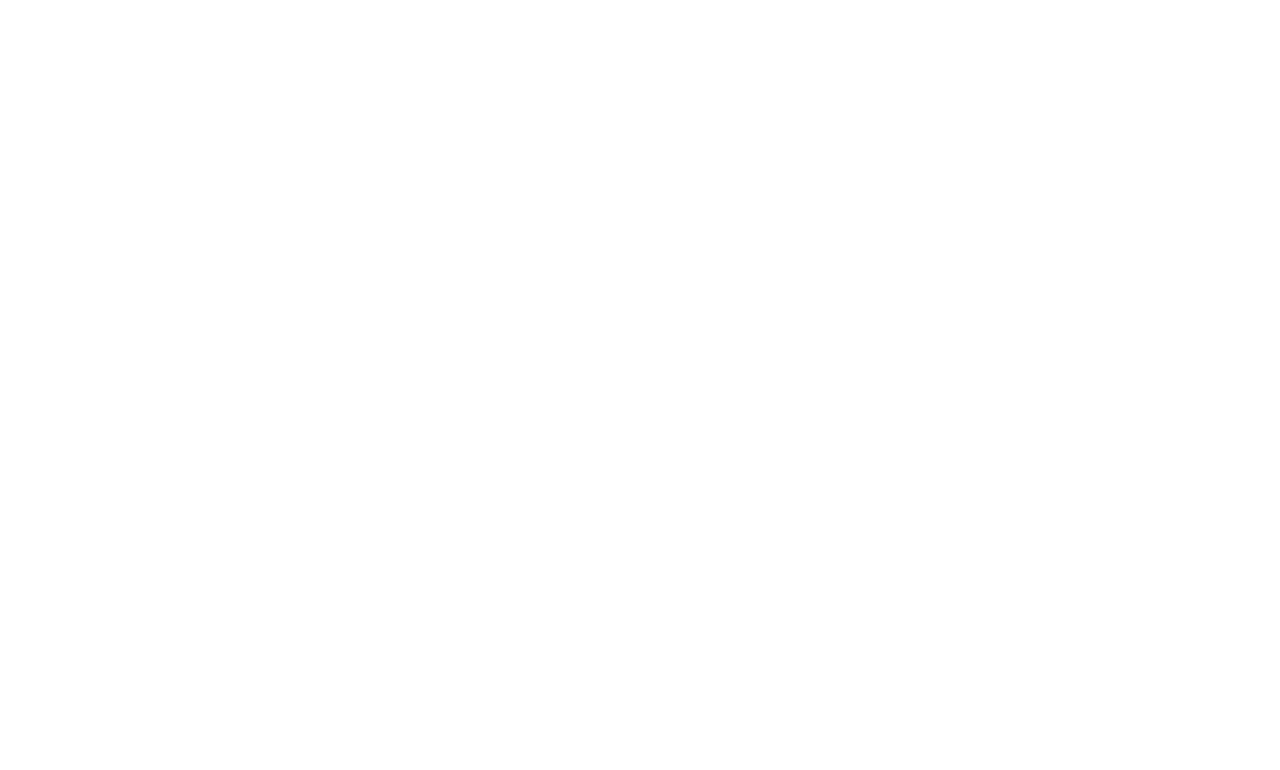
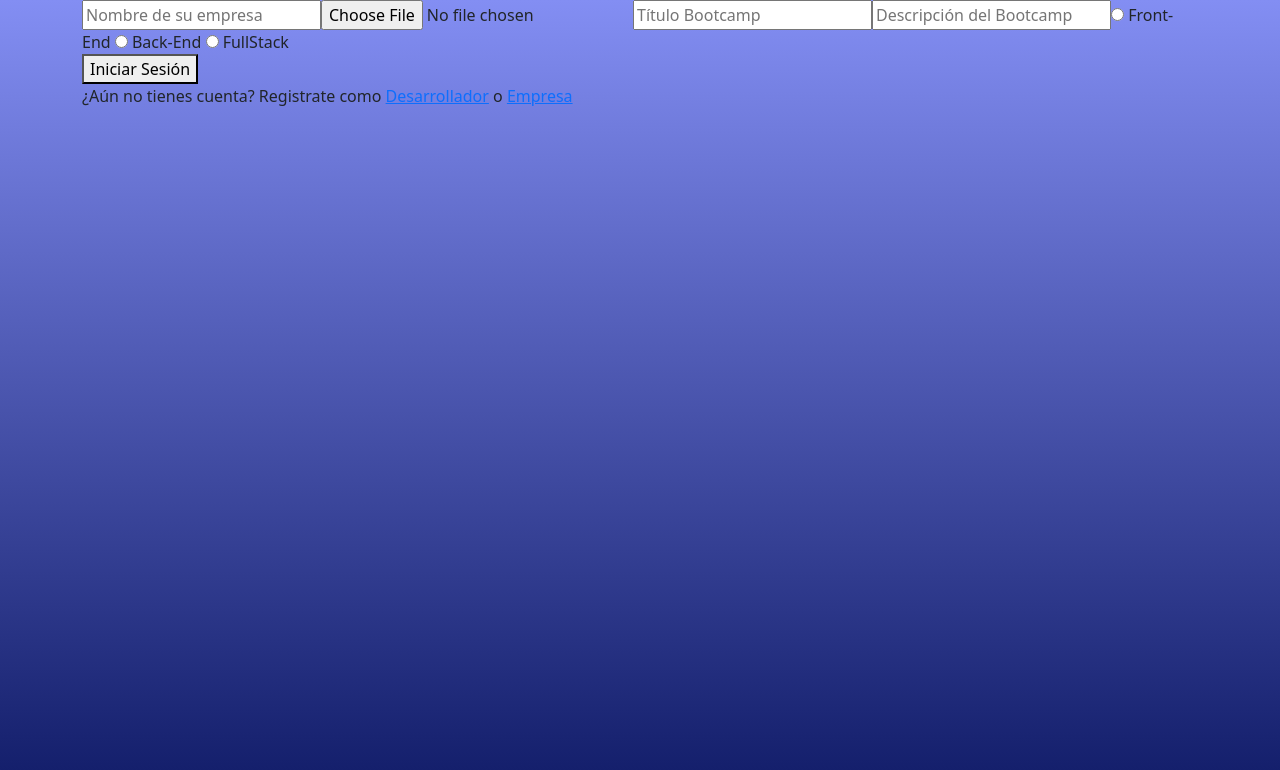
Before and after one commit to Felipev98/Proyecto-2022, a Vue app: page /agregarJobOffer in a window 1280 px wide. Before the commit this address had no page. Shown: the top 770 px of the page. Built offline with nearby package versions, Linux system fonts and the light colour scheme.

Commit message:
add: new pageview to add a new bootcamp

```diff
--- a/src/components/Feed.vue
+++ b/src/components/Feed.vue
@@ -2,7 +2,7 @@
   <div class="col-6 job-feed">
         <div class="container">
             <div class="boton-bootcamp">
-            <button>Agregar Bootcamp</button>
+           <router-link to="agregarJobOffer"><button>Agregar Bootcamp</button></router-link>
             </div>
             <div class="filter-front">
                 <div class="front">
@@ -12,7 +12,6 @@
                     <span>Back-End</span>
                 </div>
             </div>
-
             <div v-for="bootcamp in bootcamps" :key="bootcamp.id" class="card-joboffer">
                     <div class="bootcamp-image">
                         <img :src="bootcamp.logo" alt="">
--- a/src/router/index.js
+++ b/src/router/index.js
@@ -47,6 +47,14 @@
     // which is lazy-loaded when the route is visited.
     component: () => import(/* webpackChunkName: "about" */ '../views/ProfileInfoBusiness.vue')
   },
+    {
+    path: '/agregarJobOffer',
+    name: 'agregarJobOffer',
+    // route level code-splitting
+    // this generates a separate chunk (about.[hash].js) for this route
+    // which is lazy-loaded when the route is visited.
+    component: () => import(/* webpackChunkName: "about" */ '../views/agregarJobOffer.vue')
+  },
   {
     path: '/profileinfo/:id',
     name: 'ProfileInfo',
--- a/src/views/Login.vue
+++ b/src/views/Login.vue
@@ -1,5 +1,6 @@
 <template>
 <section class="section-login">
+a
 <div class="container">
     <div class="row">
         <div class="col-12">
--- /dev/null
+++ b/src/views/agregarJobOffer.vue
@@ -0,0 +1,77 @@
+<template>
+<section class="nuevaoferta">
+<div class="container">
+    <div class="row">
+        <div class="col-12">
+            <div class="box">
+                <form class="input" @submit.prevent="newOffer">
+                    <input type="text" v-model="CompanyName" placeholder="Nombre de su empresa">
+                    <input type="file" @change="uploadFile" ref="file" placeholder="Logo">
+                    <input type="text" v-model="title" class="Título del Bootcamp" placeholder="Título Bootcamp">
+                    <input type="text" v-model="description" class="Título del Bootcamp" placeholder="Descripción del Bootcamp">
+                    <input type="radio" v-model="Tech" value="Front-End" class="Título del Bootcamp"> Front-End
+                    <input type="radio" v-model="Tech" value="Back-End" class="Título del Bootcamp"> Back-End
+                    <input type="radio" v-model="Tech" value="FullStack" class="Título del Bootcamp"> FullStack
+                         <div class="boton-login">
+                    <button type="submit" class="text-center">Iniciar Sesión</button>
+                </div>
+                </form>
+                <div v-if="$store.state.Business">
+                    <router-link class="links-registro" to="/profileinfo/business">Perfil Empresa</router-link>
+                </div>
+                <div class="registro-texto">
+                    <p>¿Aún no tienes cuenta? Registrate como <router-link class="links-registro" to="/">Desarrollador</router-link> o <router-link class="links-registro" to="/">Empresa</router-link></p>
+                </div>
+            </div>
+        </div>
+    </div>
+</div>
+</section>
+</template>
+<script>
+import axios from 'axios'
+export default {
+    data() {
+        return {
+            logo:null,
+            CompanyName:'',
+            title:'',
+            description:'',
+            Tech:''
+
+        }
+    },
+     methods:{
+        uploadFile() {
+        this.logo = this.$refs.file.files[0];
+        console.log(this.logo)
+      },
+
+        newOffer(e){
+                // const formData = new FormData();
+                // let uploadimage = formData.append('file', this.logo);
+            const data ={
+                companyName:this.companyName,
+                title:this.title,
+                description:this.description,
+                // Tech:this.Tech,
+
+                logo:this.logo
+            }
+            axios.post('api/v1/JobOffer/',data)
+            .then(response =>{
+            this.$router.push('/feed')
+            }).catch(error =>{
+                console.log(error)
+            })
+        }
+    }
+
+}
+</script>
+<style >
+.nuevaoferta{
+background: linear-gradient(to bottom, #838EF3, #101B67) ;
+height:100vh;
+}
+</style>
```
